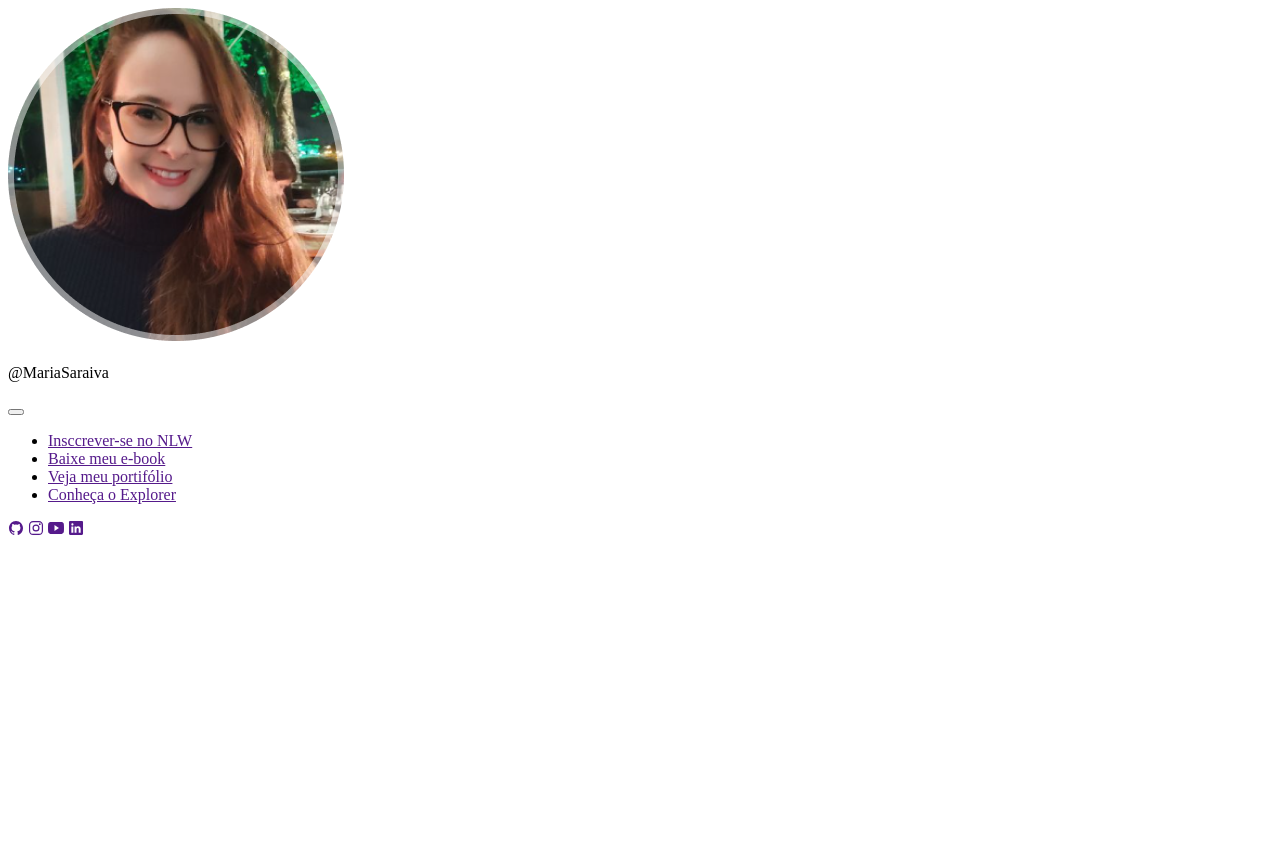
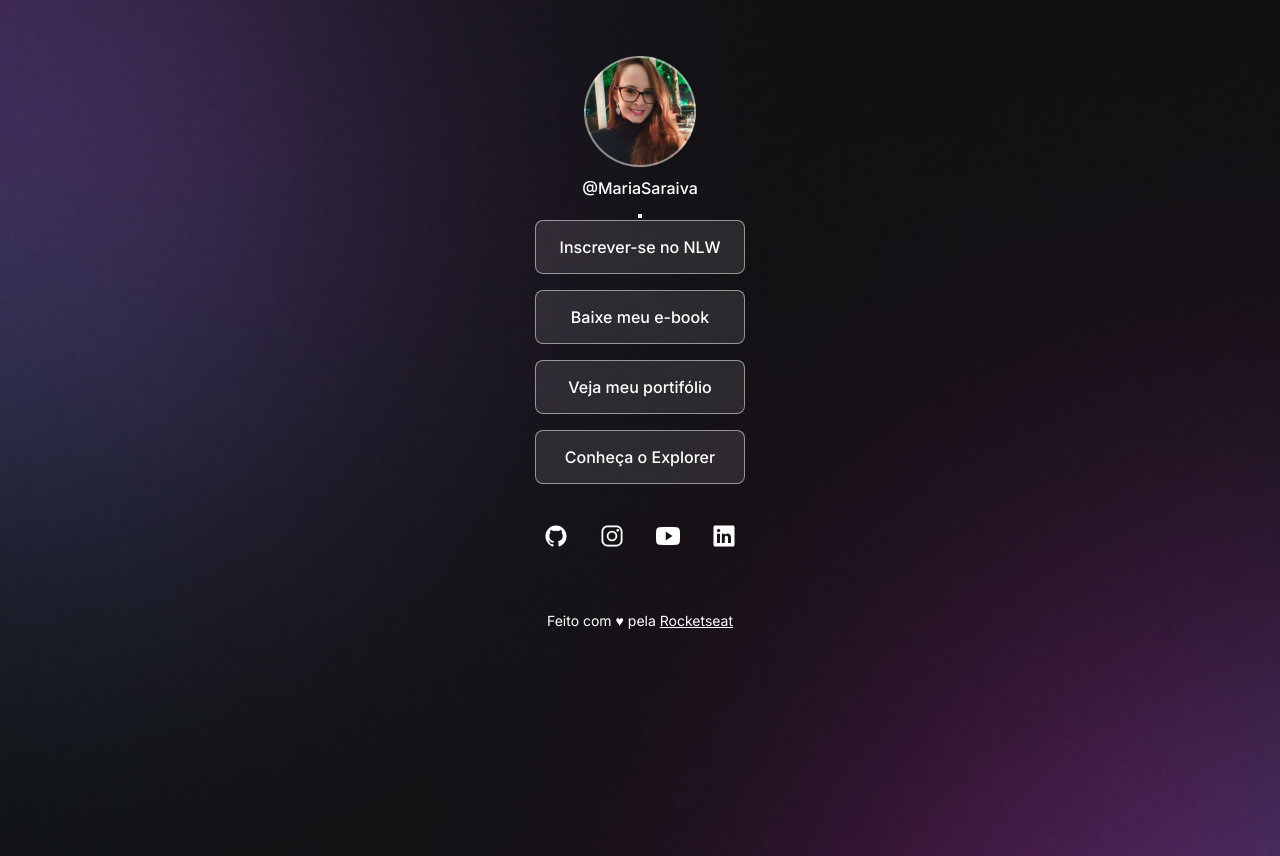
Before and after one commit to MariaAires-TI/exercitando, a plain HTML site: page index.html in a window 1280 px wide. Before the commit the page ends 800 px from the top, so only its background shows below. Drawn offline with nearby package versions, Linux system fonts and the light colour scheme.

Commit message:
Inserting css

```diff
--- a/index.html
+++ b/index.html
@@ -6,6 +6,7 @@
     <link href="https://fonts.googleapis.com/css2?family=Inter:wght@100..900&display=swap" rel="stylesheet">
     <meta charset="UTF-8">
     <meta name="viewport" content="width=#, initial-scale=1.0">
+    <link rel="stylesheet" href="style.css">
     <title>Document</title>
 </head>
 <body>
@@ -21,7 +22,7 @@
         </div>
 
         <ul>
-            <li><a href="">Insccrever-se no NLW</a></li>
+            <li><a href="">Inscrever-se no NLW</a></li>
             <li><a href="">Baixe meu e-book</a></li>
             <li><a href="">Veja meu portifólio</a></li>
             <li><a href="">Conheça o Explorer</a></li>
@@ -37,5 +38,7 @@
 
     <script type="module" src="https://unpkg.com/ionicons@7.1.0/dist/ionicons/ionicons.esm.js"></script>
     <script nomodule src="https://unpkg.com/ionicons@7.1.0/dist/ionicons/ionicons.js"></script>
+
+    <footer>Feito com ♥ pela <a href="">Rocketseat</a></footer>
 </body>
 </html>
--- /dev/null
+++ b/style.css
@@ -0,0 +1,102 @@
+* {
+    margin: 0;
+    padding: 0;
+    box-sizing: border-box;
+}
+
+:root {
+    --text-color: white;
+    --bg-body: url(./assets/bg-mobile.jpg);
+    --bg-button-color: rgba(255, 255, 255, 0.10);
+    --border-color:rgba(255, 255, 255, 0.5);
+}
+
+.light {
+  --text-color: black;
+  --bg-body: url(./assets/bg-mobile-light);
+  --bg-button-color: rgba(0, 0, 0, 0.05);
+  --border-color:rgba(0, 0, 0, 0.5);
+
+
+}
+
+body * {
+    font-family: 'Inter', sans-serif;
+    color: var(--text-color)
+}
+
+body {
+    background-image: var(--bg-body);
+    background-repeat: no-repeat;
+    background-position: top center;
+    background-size: cover;
+    height: 100vh;
+}
+
+#container {
+    /* width: 100%; */
+    margin: 56px auto 0px;
+    padding: 0 24px;
+    display: flex;
+    flex-direction: column;
+    align-items: center;
+}
+
+#profile {
+    display: flex;
+    flex-direction: column;
+    align-items: center;
+}
+
+#profile img {
+    width: 112px;
+}
+
+#profile p{
+    font-weight: 500;
+    line-height: 24px;
+    margin-top: 8px;
+}
+
+ul {
+    list-style: none;
+    display: flex;
+    flex-direction: column;
+    gap: 16px;
+
+}
+
+ul li a {
+    display: flex;
+    align-items: center;
+    justify-content: center;
+    padding: 16px 24px;
+    background: var(--bg-button-color);
+    border: 1px solid var(--border-color);
+    border-radius: 8px;
+    text-decoration: none;
+    /* backdrop-filter: blur(4px);
+    -webkit-backdrop-filter: blur(4px); */
+    font-weight: 500;
+}
+
+#social-links {
+    display: flex;
+    justify-content: center;
+    padding: 24px 0;
+    font-size: 24px;
+}
+
+#social-links a {
+    display: flex;
+    padding: 16px;
+    align-items: center;
+    justify-content: center;
+    /* border-radius: 50%; */
+}
+
+footer {
+    padding: 24px 0;
+    text-align: center;
+    font-size: 14px;
+}
```
